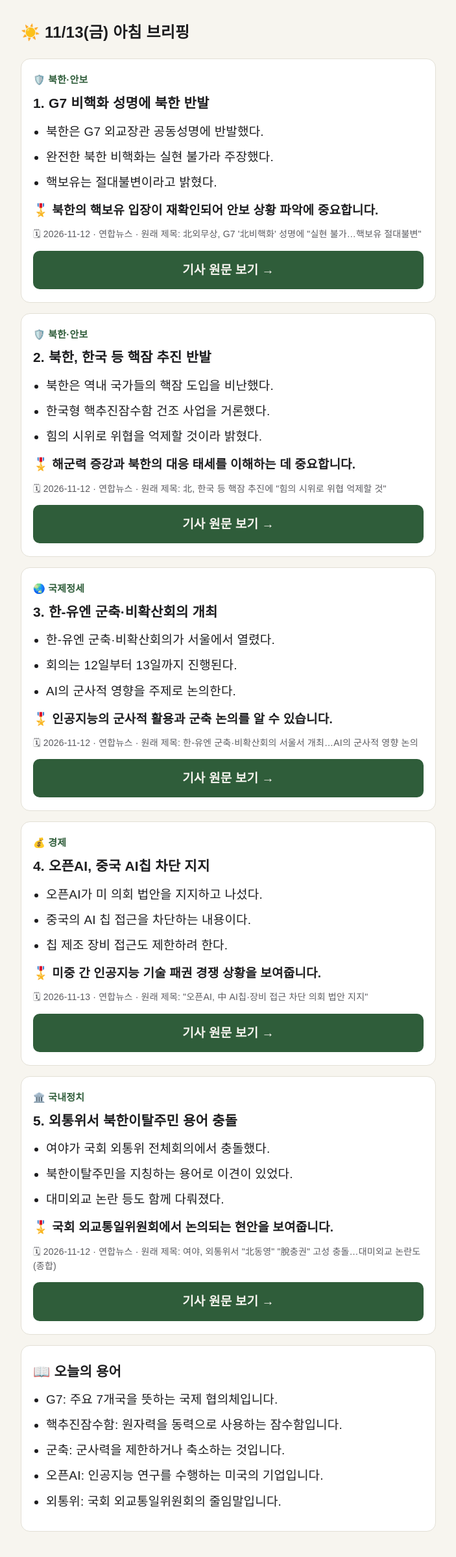
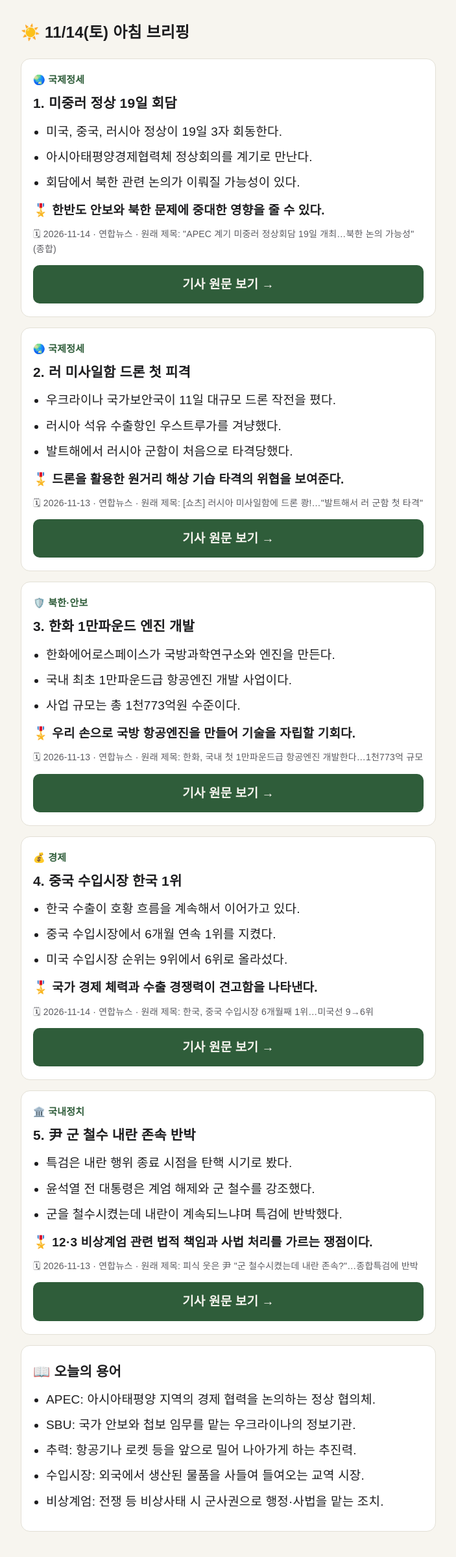
Before and after one commit to jyynet03/military-news-bot, a plain HTML site: page docs/index.html in a window 1280 px wide. Shown: the whole page at 65% size, without its empty margins (288-991 px from the left). Drawn offline with Linux system fonts and the light colour scheme.

Commit message:
기록: 2026-11-14 브리핑

```diff
--- a/data/state.json
+++ b/data/state.json
@@ -1,12 +1,12 @@
 {
   "gemini_usage": {
-    "date": "2026-11-13",
+    "date": "2026-11-14",
     "calls": 2
   },
   "kakao_refresh": {
     "fp": "74fdaf00",
     "first_seen": "2026-11-11"
   },
-  "last_sent_date": "2026-11-13",
-  "last_sent_at": "08:56:21"
+  "last_sent_date": "2026-11-14",
+  "last_sent_at": "08:55:28"
 }
--- a/docs/index.html
+++ b/docs/index.html
@@ -1,7 +1,7 @@
 <!doctype html>
 <html lang="ko"><head><meta charset="utf-8">
 <meta name="viewport" content="width=device-width,initial-scale=1">
-<title>아침 브리핑 2026-11-13</title>
+<title>아침 브리핑 2026-11-14</title>
 <style>
 :root{--bg:#f7f5ef;--card:#fff;--ink:#1d1d1f;--sub:#5b5b60;--acc:#2f5d3a;--line:#e3e0d6}
 @media (prefers-color-scheme:dark){:root{--bg:#16181a;--card:#202326;--ink:#ececec;--sub:#a5a8ad;--acc:#8fc79b;--line:#33373b}}
@@ -14,40 +14,40 @@ h1{font-size:24px;margin:8px 0 18px} h2{font-size:21px;line-height:1.5;margin:6p
 .btn{display:block;text-align:center;background:var(--acc);color:var(--bg);text-decoration:none;font-weight:700;padding:12px;border-radius:10px}
 .warn{background:#fff3cd;color:#5c4400;padding:10px 14px;border-radius:10px;font-size:16px}
 </style></head><body><main>
-<h1>☀️ 11/13(금) 아침 브리핑</h1>
+<h1>☀️ 11/14(토) 아침 브리핑</h1>
 <section class="card">
-  <div class="cat">🛡️ 북한·안보</div>
-  <h2>1. G7 비핵화 성명에 북한 반발</h2>
-  <ul><li>북한은 G7 외교장관 공동성명에 반발했다.</li><li>완전한 북한 비핵화는 실현 불가라 주장했다.</li><li>핵보유는 절대불변이라고 밝혔다.</li></ul><p class="why">🎖️ 북한의 핵보유 입장이 재확인되어 안보 상황 파악에 중요합니다.</p>
-  <p class="meta">🗓 2026-11-12 · 연합뉴스 · 원래 제목: 北외무상, G7 &#x27;北비핵화&#x27; 성명에 &quot;실현 불가…핵보유 절대불변&quot;</p>
-  <a class="btn" href="https://www.yna.co.kr/view/AKR20261112173500504" target="_blank" rel="noopener">기사 원문 보기 →</a>
+  <div class="cat">🌏 국제정세</div>
+  <h2>1. 미중러 정상 19일 회담</h2>
+  <ul><li>미국, 중국, 러시아 정상이 19일 3자 회동한다.</li><li>아시아태평양경제협력체 정상회의를 계기로 만난다.</li><li>회담에서 북한 관련 논의가 이뤄질 가능성이 있다.</li></ul><p class="why">🎖️ 한반도 안보와 북한 문제에 중대한 영향을 줄 수 있다.</p>
+  <p class="meta">🗓 2026-11-14 · 연합뉴스 · 원래 제목: &quot;APEC 계기 미중러 정상회담 19일 개최…북한 논의 가능성&quot;(종합)</p>
+  <a class="btn" href="https://www.yna.co.kr/view/AKR20261114011551071" target="_blank" rel="noopener">기사 원문 보기 →</a>
+</section>
+<section class="card">
+  <div class="cat">🌏 국제정세</div>
+  <h2>2. 러 미사일함 드론 첫 피격</h2>
+  <ul><li>우크라이나 국가보안국이 11일 대규모 드론 작전을 폈다.</li><li>러시아 석유 수출항인 우스트루가를 겨냥했다.</li><li>발트해에서 러시아 군함이 처음으로 타격당했다.</li></ul><p class="why">🎖️ 드론을 활용한 원거리 해상 기습 타격의 위협을 보여준다.</p>
+  <p class="meta">🗓 2026-11-13 · 연합뉴스 · 원래 제목: [쇼츠] 러시아 미사일함에 드론 쾅!…&quot;발트해서 러 군함 첫 타격&quot;</p>
+  <a class="btn" href="https://www.yna.co.kr/view/AKR20261113151900704" target="_blank" rel="noopener">기사 원문 보기 →</a>
 </section>
 <section class="card">
   <div class="cat">🛡️ 북한·안보</div>
-  <h2>2. 북한, 한국 등 핵잠 추진 반발</h2>
-  <ul><li>북한은 역내 국가들의 핵잠 도입을 비난했다.</li><li>한국형 핵추진잠수함 건조 사업을 거론했다.</li><li>힘의 시위로 위협을 억제할 것이라 밝혔다.</li></ul><p class="why">🎖️ 해군력 증강과 북한의 대응 태세를 이해하는 데 중요합니다.</p>
-  <p class="meta">🗓 2026-11-12 · 연합뉴스 · 원래 제목: 北, 한국 등 핵잠 추진에 &quot;힘의 시위로 위협 억제할 것&quot;</p>
-  <a class="btn" href="https://www.yna.co.kr/view/AKR20261112155100504" target="_blank" rel="noopener">기사 원문 보기 →</a>
-</section>
-<section class="card">
-  <div class="cat">🌏 국제정세</div>
-  <h2>3. 한-유엔 군축·비확산회의 개최</h2>
-  <ul><li>한-유엔 군축·비확산회의가 서울에서 열렸다.</li><li>회의는 12일부터 13일까지 진행된다.</li><li>AI의 군사적 영향을 주제로 논의한다.</li></ul><p class="why">🎖️ 인공지능의 군사적 활용과 군축 논의를 알 수 있습니다.</p>
-  <p class="meta">🗓 2026-11-12 · 연합뉴스 · 원래 제목: 한-유엔 군축·비확산회의 서울서 개최…AI의 군사적 영향 논의</p>
-  <a class="btn" href="https://www.yna.co.kr/view/AKR20261112157500504" target="_blank" rel="noopener">기사 원문 보기 →</a>
+  <h2>3. 한화 1만파운드 엔진 개발</h2>
+  <ul><li>한화에어로스페이스가 국방과학연구소와 엔진을 만든다.</li><li>국내 최초 1만파운드급 항공엔진 개발 사업이다.</li><li>사업 규모는 총 1천773억원 수준이다.</li></ul><p class="why">🎖️ 우리 손으로 국방 항공엔진을 만들어 기술을 자립할 기회다.</p>
+  <p class="meta">🗓 2026-11-13 · 연합뉴스 · 원래 제목: 한화, 국내 첫 1만파운드급 항공엔진 개발한다…1천773억 규모</p>
+  <a class="btn" href="https://www.yna.co.kr/view/AKR20261113133400003" target="_blank" rel="noopener">기사 원문 보기 →</a>
 </section>
 <section class="card">
   <div class="cat">💰 경제</div>
-  <h2>4. 오픈AI, 중국 AI칩 차단 지지</h2>
-  <ul><li>오픈AI가 미 의회 법안을 지지하고 나섰다.</li><li>중국의 AI 칩 접근을 차단하는 내용이다.</li><li>칩 제조 장비 접근도 제한하려 한다.</li></ul><p class="why">🎖️ 미중 간 인공지능 기술 패권 경쟁 상황을 보여줍니다.</p>
-  <p class="meta">🗓 2026-11-13 · 연합뉴스 · 원래 제목: &quot;오픈AI, 中 AI칩·장비 접근 차단 의회 법안 지지&quot;</p>
-  <a class="btn" href="https://www.yna.co.kr/view/AKR20261113027100009" target="_blank" rel="noopener">기사 원문 보기 →</a>
+  <h2>4. 중국 수입시장 한국 1위</h2>
+  <ul><li>한국 수출이 호황 흐름을 계속해서 이어가고 있다.</li><li>중국 수입시장에서 6개월 연속 1위를 지켰다.</li><li>미국 수입시장 순위는 9위에서 6위로 올라섰다.</li></ul><p class="why">🎖️ 국가 경제 체력과 수출 경쟁력이 견고함을 나타낸다.</p>
+  <p class="meta">🗓 2026-11-14 · 연합뉴스 · 원래 제목: 한국, 중국 수입시장 6개월째 1위…미국선 9→6위</p>
+  <a class="btn" href="https://www.yna.co.kr/view/AKR20261113170500003" target="_blank" rel="noopener">기사 원문 보기 →</a>
 </section>
 <section class="card">
   <div class="cat">🏛️ 국내정치</div>
-  <h2>5. 외통위서 북한이탈주민 용어 충돌</h2>
-  <ul><li>여야가 국회 외통위 전체회의에서 충돌했다.</li><li>북한이탈주민을 지칭하는 용어로 이견이 있었다.</li><li>대미외교 논란 등도 함께 다뤄졌다.</li></ul><p class="why">🎖️ 국회 외교통일위원회에서 논의되는 현안을 보여줍니다.</p>
-  <p class="meta">🗓 2026-11-12 · 연합뉴스 · 원래 제목: 여야, 외통위서 &quot;北동영&quot; &quot;脫충권&quot; 고성 충돌…대미외교 논란도(종합)</p>
-  <a class="btn" href="https://www.yna.co.kr/view/AKR20261112096151001" target="_blank" rel="noopener">기사 원문 보기 →</a>
-</section><section class="card"><h2>📖 오늘의 용어</h2><ul><li>G7: 주요 7개국을 뜻하는 국제 협의체입니다.</li><li>핵추진잠수함: 원자력을 동력으로 사용하는 잠수함입니다.</li><li>군축: 군사력을 제한하거나 축소하는 것입니다.</li><li>오픈AI: 인공지능 연구를 수행하는 미국의 기업입니다.</li><li>외통위: 국회 외교통일위원회의 줄임말입니다.</li></ul></section>
+  <h2>5. 尹 군 철수 내란 존속 반박</h2>
+  <ul><li>특검은 내란 행위 종료 시점을 탄핵 시기로 봤다.</li><li>윤석열 전 대통령은 계엄 해제와 군 철수를 강조했다.</li><li>군을 철수시켰는데 내란이 계속되느냐며 특검에 반박했다.</li></ul><p class="why">🎖️ 12·3 비상계엄 관련 법적 책임과 사법 처리를 가르는 쟁점이다.</p>
+  <p class="meta">🗓 2026-11-13 · 연합뉴스 · 원래 제목: 피식 웃은 尹 &quot;군 철수시켰는데 내란 존속?&quot;…종합특검에 반박</p>
+  <a class="btn" href="https://www.yna.co.kr/view/AKR20261113131900004" target="_blank" rel="noopener">기사 원문 보기 →</a>
+</section><section class="card"><h2>📖 오늘의 용어</h2><ul><li>APEC: 아시아태평양 지역의 경제 협력을 논의하는 정상 협의체.</li><li>SBU: 국가 안보와 첩보 임무를 맡는 우크라이나의 정보기관.</li><li>추력: 항공기나 로켓 등을 앞으로 밀어 나아가게 하는 추진력.</li><li>수입시장: 외국에서 생산된 물품을 사들여 들여오는 교역 시장.</li><li>비상계엄: 전쟁 등 비상사태 시 군사권으로 행정·사법을 맡는 조치.</li></ul></section>
 </main></body></html>
```
Also changed, not shown: data/history.json (+30 -0 lines), docs/2026-11-14.html (added, +53 -0 lines).
